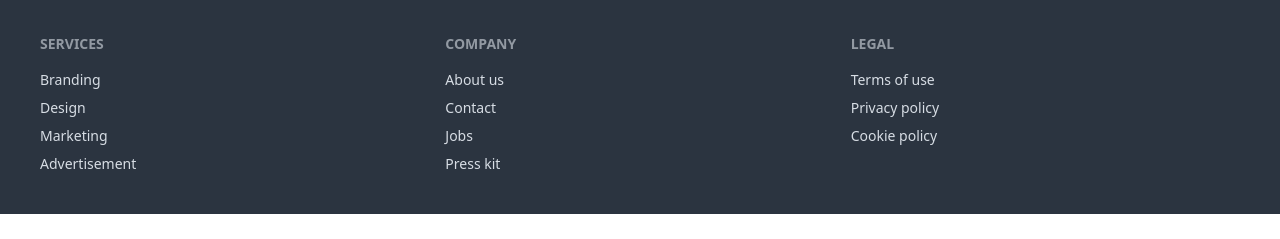
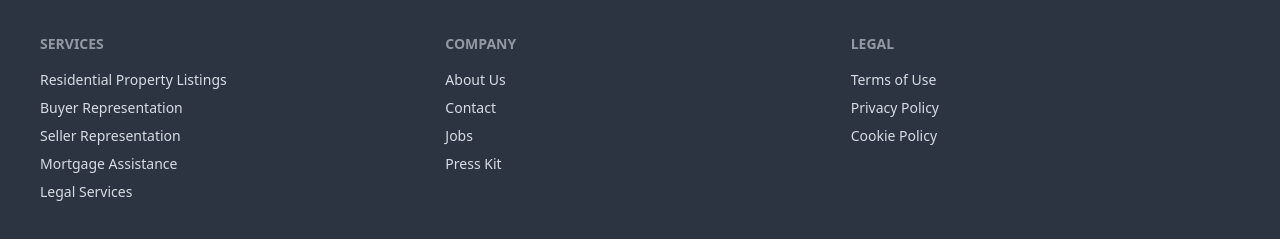
Before and after one commit to shafiul-osd/Nestifyhub-project, a React (Vite) app: page / in a window 1280 px wide. Shown: the part 2780-3019 px from the top of the page. Before the commit the page ends 2994 px from the top, so only its background shows below. Built offline with nearby package versions, Linux system fonts and the light colour scheme; no server answers.

Commit message:
footer data updated

```diff
--- a/src/components/Footer/Footer.jsx
+++ b/src/components/Footer/Footer.jsx
@@ -5,34 +5,35 @@ import "aos/dist/aos.css";
 const Footer = () => {
   useEffect(() => {
 		Aos.init({
-			offset: 200,
-			duration: 800,
+			offset: 300,
+			duration: 600,
 			easing: 'ease-in-sine',
-			delay: 150,
+			delay: 200,
 		});
 	}, []);
   return (
     <div>
-      <footer className="footer grid grid-cols-3 p-10 bg-neutral text-neutral-content">
+      <footer className="footer grid grid-cols-1 md:grid-cols-3 p-10 bg-neutral text-neutral-content">
         <nav>
           <h6 className="footer-title">Services</h6>
-          <a className="link link-hover">Branding</a>
-          <a className="link link-hover">Design</a>
-          <a className="link link-hover">Marketing</a>
-          <a className="link link-hover">Advertisement</a>
+          <a className="link link-hover">Residential Property Listings</a>
+          <a className="link link-hover">Buyer Representation</a>
+          <a className="link link-hover">Seller Representation</a>
+          <a className="link link-hover">Mortgage Assistance</a>
+          <a className="link link-hover">Legal Services</a>
         </nav>
         <nav>
           <h6 className="footer-title">Company</h6>
-          <a className="link link-hover">About us</a>
+          <a className="link link-hover">About Us</a>
           <a className="link link-hover">Contact</a>
           <a className="link link-hover">Jobs</a>
-          <a className="link link-hover">Press kit</a>
+          <a className="link link-hover">Press Kit</a>
         </nav>
         <nav>
           <h6 className="footer-title">Legal</h6>
-          <a className="link link-hover">Terms of use</a>
-          <a className="link link-hover">Privacy policy</a>
-          <a className="link link-hover">Cookie policy</a>
+          <a className="link link-hover">Terms of Use</a>
+          <a className="link link-hover">Privacy Policy</a>
+          <a className="link link-hover">Cookie Policy</a>
         </nav>
       </footer>
     </div>
```
